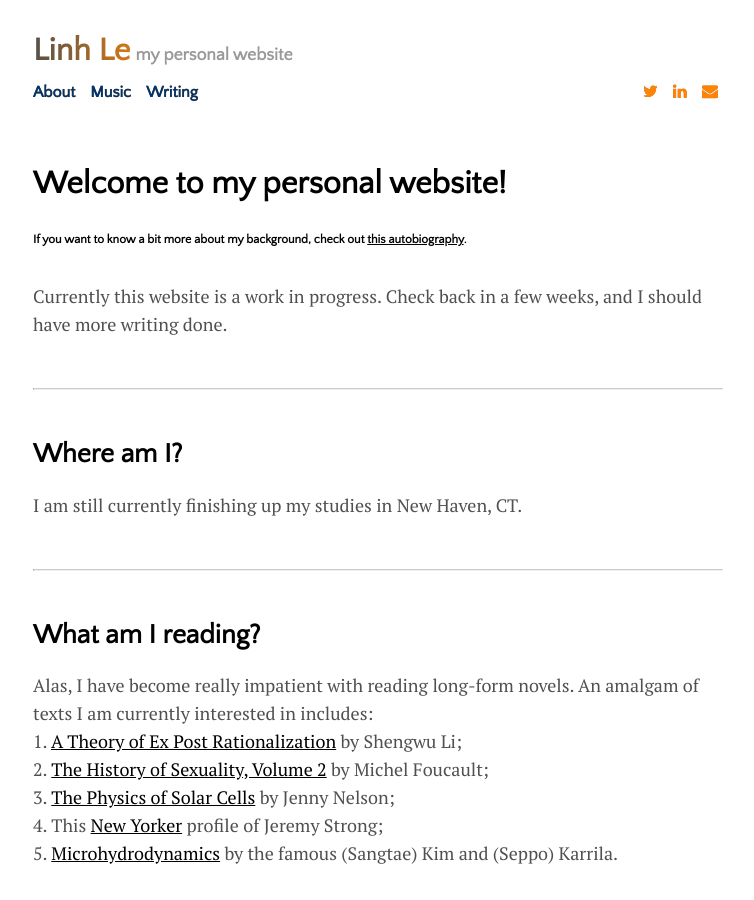
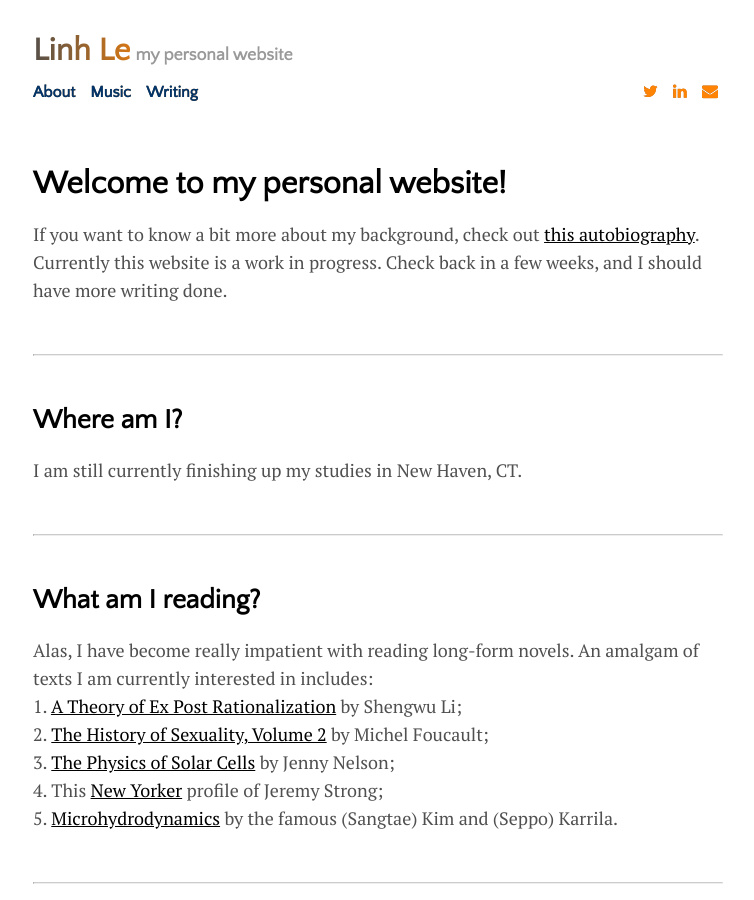
Before and after one commit to aidenva/aidenva.github.io, a Jekyll site: the page built from index.html, in a window 1280 px wide and 900 px high. Shown: the whole window, without its empty margins (262-1016 px from the left). Built offline with Jekyll 4.4.1, drawn with Linux system fonts in a browser that asks for light colours; the list of posts is cut into pages by our own code.

Commit message:
edit texts and add tables

```diff
--- a/_layouts/home.html
+++ b/_layouts/home.html
@@ -6,9 +6,7 @@ layout: default
     Welcome to my personal website!
 </h1>
 
-<h6>If you want to know a bit more about my background, check out <a href="https://lemanhlinh.com/about">this autobiography</a>.</h6>
-
-Currently this website is a work in progress. Check back in a few weeks, and I should have more writing done.
+If you want to know a bit more about my background, check out <a href="https://lemanhlinh.com/about">this autobiography</a>. Currently this website is a work in progress. Check back in a few weeks, and I should have more writing done.
 <hr>
 
 <h2>Where am I?</h2>
```
Also changed, not shown: _posts/2022-04-18-weekly-music.md (+14 -12 lines).
